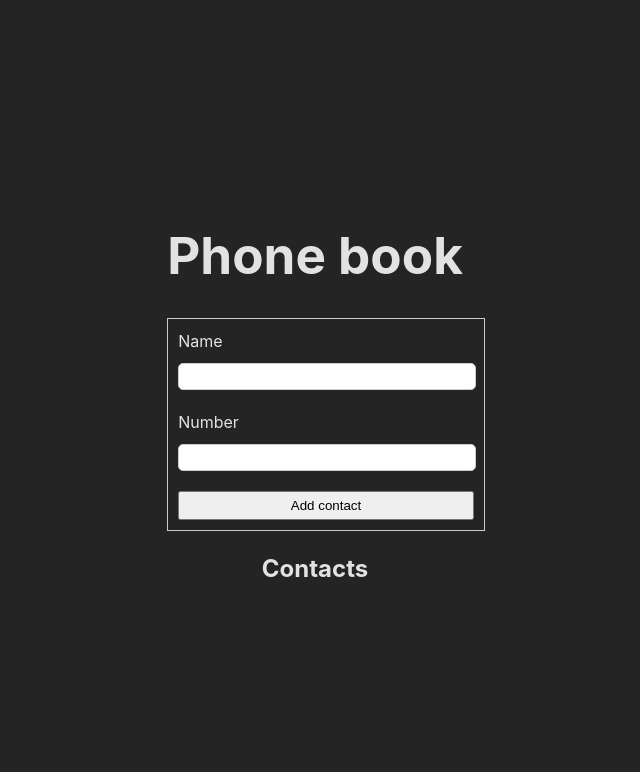
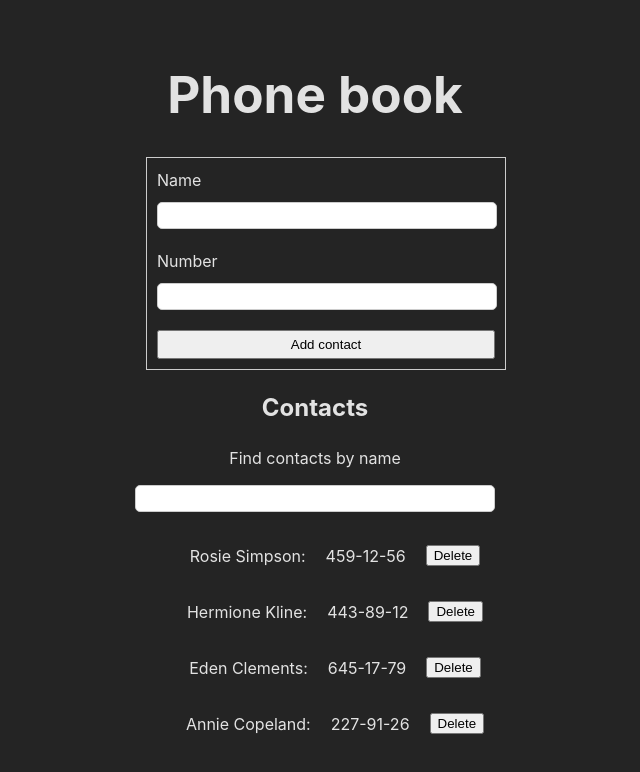
Before and after one commit to QuickerMaths/Phonebook, a React (Vite) app: page / in a window 1280 px wide. Shown: the top 772 px of the page, without its empty margins (325-965 px from the left). Built offline with nearby package versions, Linux system fonts and the light colour scheme.

Commit message:
added nanoid to onAddContact method, implemented filtering contact functionality as well as contact deleting

```diff
--- a/src/App.jsx
+++ b/src/App.jsx
@@ -1,17 +1,34 @@
 import React, { Component } from "react";
+import { nanoid } from "nanoid";
 import ContactsForm from "./components/contacts-form/ContactsForm";
+import Filter from "./components/filter/Filter";
 import ContactsList from "./components/contacts-list/ContactsList";
 
 class App extends Component {
   state = {
-    contacts: [],
+    contacts: [
+      { id: "id-1", name: "Rosie Simpson", number: "459-12-56" },
+      { id: "id-2", name: "Hermione Kline", number: "443-89-12" },
+      { id: "id-3", name: "Eden Clements", number: "645-17-79" },
+      { id: "id-4", name: "Annie Copeland", number: "227-91-26" },
+    ],
     filter: "",
   };
 
   onAddContact = (contact) => {
     this.setState((prevState) => ({
-      contacts: [...prevState.contacts, contact],
+      contacts: [...prevState.contacts, { ...contact, id: nanoid() }],
     }));
+  };
+
+  onDeleteContact = (id) => {
+    this.setState((prevState) => ({
+      contacts: prevState.contacts.filter((contact) => contact.id !== id),
+    }));
+  };
+
+  setFilter = (filter) => {
+    this.setState({ filter });
   };
 
   render() {
@@ -21,7 +38,12 @@ class App extends Component {
         <ContactsForm onAddContact={this.onAddContact} />
 
         <h2>Contacts</h2>
-        <ContactsList contacts={this.state.contacts} />
+        <Filter setFilter={this.setFilter} />
+        <ContactsList
+          contacts={this.state.contacts}
+          filter={this.state.filter}
+          onDeleteContact={this.onDeleteContact}
+        />
       </main>
     );
   }
--- a/src/components/contacts-list/ContactsList.jsx
+++ b/src/components/contacts-list/ContactsList.jsx
@@ -3,12 +3,24 @@ import styles from "./ContactsList.module.css";
 import Contact from "./contact/Contact";
 import PropTypes from "prop-types";
 
-const ContactsList = ({ contacts }) => {
+const ContactsList = ({ contacts, filter, onDeleteContact }) => {
+  const filteredContacts = contacts.filter((contact) =>
+    contact.name.toLowerCase().includes(filter.toLowerCase())
+  );
+
   return (
     <ul className={styles.list}>
-      {contacts.map((contact) => (
-        <Contact contact={contact} />
-      ))}
+      {filteredContacts.length > 0 ? (
+        filteredContacts.map((contact) => (
+          <Contact
+            contact={contact}
+            key={contact.id}
+            onDeleteContact={onDeleteContact}
+          />
+        ))
+      ) : (
+        <p>No contacts found...</p>
+      )}
     </ul>
   );
 };
@@ -18,8 +30,11 @@ ContactsList.propTypes = {
     PropTypes.shape({
       name: PropTypes.string.isRequired,
       number: PropTypes.string.isRequired,
+      id: PropTypes.string.isRequired,
     })
   ),
+  filter: PropTypes.string.isRequired,
+  onDeleteContact: PropTypes.func.isRequired,
 };
 
 export default ContactsList;
--- a/src/components/contacts-list/contact/Contact.jsx
+++ b/src/components/contacts-list/contact/Contact.jsx
@@ -2,11 +2,12 @@ import React from "react";
 import styles from "./Contact.module.css";
 import PropTypes from "prop-types";
 
-const Contact = ({ contact }) => {
+const Contact = ({ contact, onDeleteContact }) => {
   return (
     <li className={styles.contact}>
       <p>{contact.name}:</p>
       <p>{contact.number}</p>
+      <button onClick={() => onDeleteContact(contact.id)}>Delete</button>
     </li>
   );
 };
@@ -16,6 +17,7 @@ Contact.protoTypes = {
     name: PropTypes.string.isRequired,
     number: PropTypes.string.isRequired,
   }),
+  onDeleteContact: PropTypes.func.isRequired,
 };
 
 export default Contact;
--- a/src/components/filter/Filter.jsx
+++ b/src/components/filter/Filter.jsx
@@ -1,7 +1,22 @@
 import React from "react";
+import styles from "./Filter.module.css";
+import PropTypes from "prop-types";
 
-const Filter = () => {
-  return <div></div>;
+const Filter = ({ setFilter }) => {
+  return (
+    <label className={styles.label}>
+      Find contacts by name
+      <input
+        className={styles.input}
+        type="text"
+        onChange={(e) => setFilter(e.target.value)}
+      />
+    </label>
+  );
+};
+
+Filter.propTypes = {
+  setFilter: PropTypes.func.isRequired,
 };
 
 export default Filter;
--- /dev/null
+++ b/src/components/filter/Filter.module.css
@@ -0,0 +1,14 @@
+.label {
+  display: flex;
+  flex-direction: column;
+  align-items: center;
+  gap: 15px;
+}
+
+.input {
+  width: 100%;
+  padding: 5px 10px;
+  border: 1px solid #ccc;
+  border-radius: 5px;
+  outline: none;
+}
```
